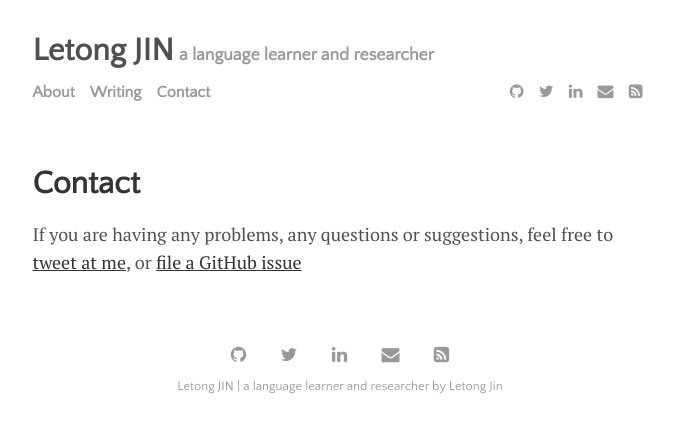
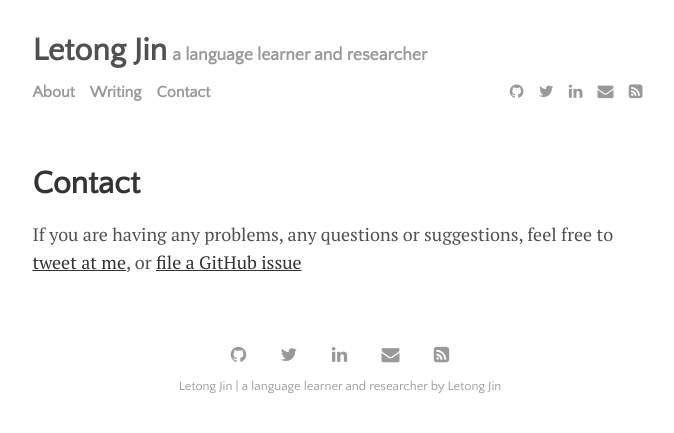
Before and after one commit to jinletong/jinletong.github.io, a Jekyll site: the page built from menu/contact.md, in a window 1280 px wide. Shown: the top 433 px of the page, without its empty margins (300-974 px from the left). Built offline with Jekyll 4.4.1, drawn with Linux system fonts in a browser that asks for light colours.

Commit message:
#1 Update personal info

```diff
--- a/_config.yml
+++ b/_config.yml
@@ -20,7 +20,7 @@ permalink:           /:title
 plugins:             [jekyll-paginate, jekyll-sitemap, jekyll-feed, jekyll-seo-tag]
 
 # Customise atom feed settings (this is where Jekyll-Feed gets configuration information)
-title:		           'Letong JIN'
+title:		           'Letong Jin'
 description:	       'a language learner and researcher'
 author:              'Letong Jin'
 
```
